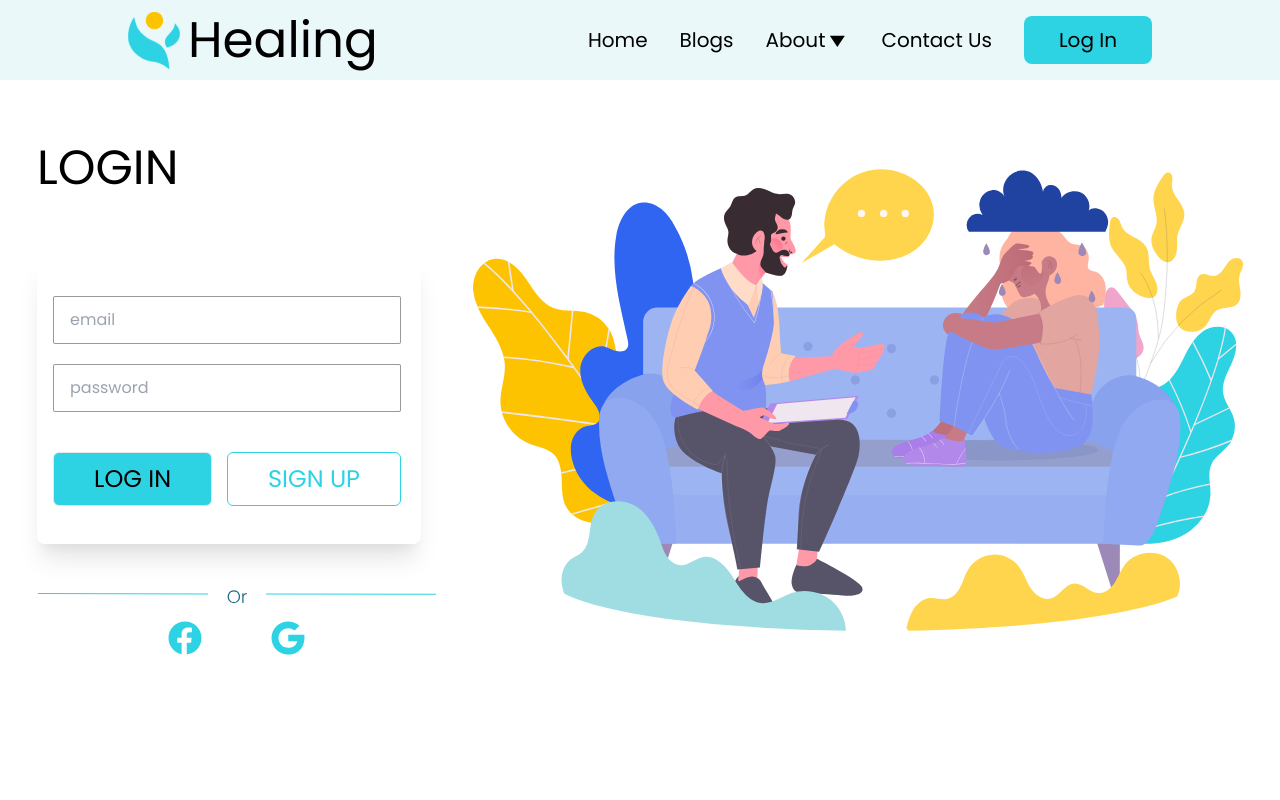
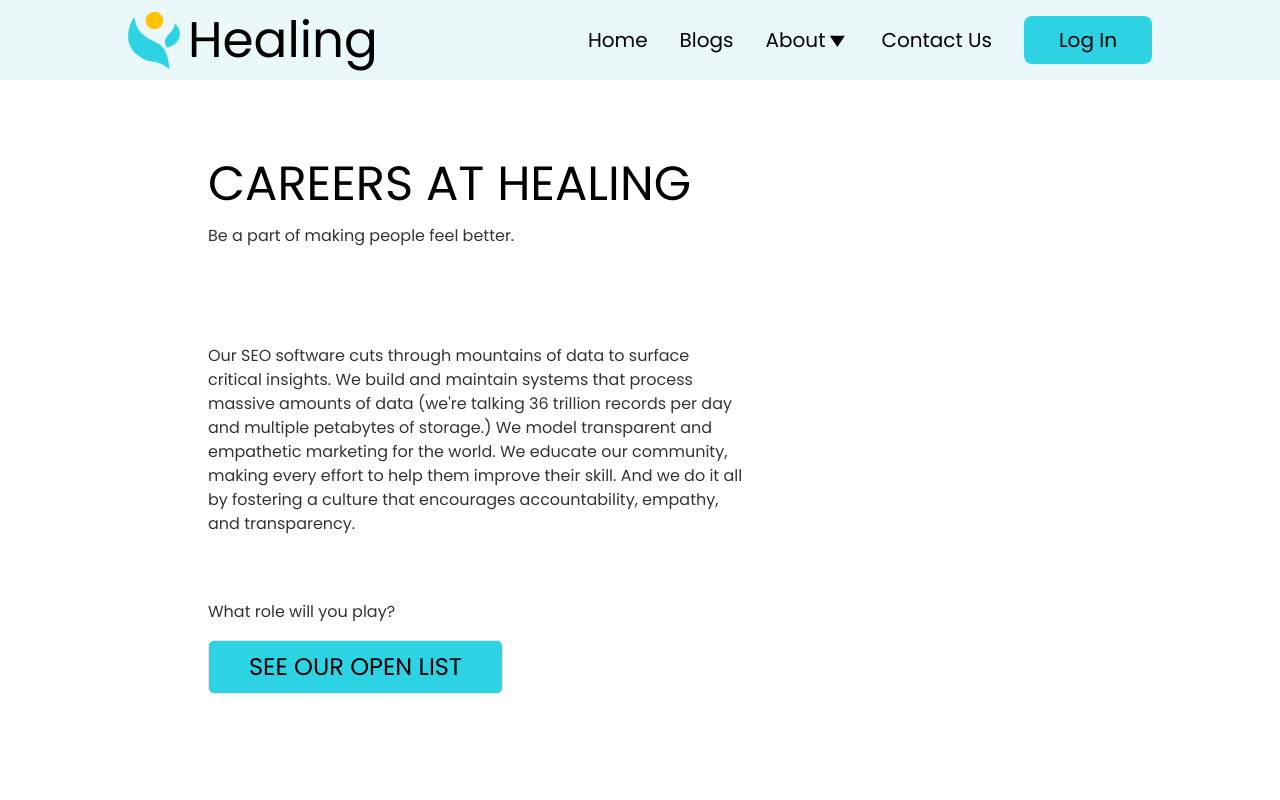
Before and after one commit to AllanSaleh/capstone-project-online-healing, a React (Create React App) app: page / in a window 1280 px wide. Shown: the top 800 px of the page. Built offline with nearby package versions, Linux system fonts and the light colour scheme.

Commit message:
the component is done

```diff
--- a/src/App.js
+++ b/src/App.js
@@ -8,6 +8,7 @@ import NavBar from './Components/NavBar/NavBar';
 import Footer from './Components/Footer/Footer';
 import AddNewCard from './Components/AddNewCard/AddNewCard';
 import Login from './Components/Login/login';
+import Careers from './Components/Careers/Careers';
 
 function App() {
   // This controls the direction of the page for RTL languages
@@ -19,7 +20,8 @@ function App() {
   return (
     <div>
       <NavBar />
-      <Login />
+      <Careers />
+      {/* <Login /> */}
       <Footer />
     </div>
   );
--- /dev/null
+++ b/src/Components/Careers/Careers.jsx
@@ -0,0 +1,28 @@
+import React from 'react'
+
+function Careers(){
+    return(
+        <div className="h-firstsection ml-52 mt-40">
+            <div className="text-5xl pb-4 ">
+            CAREERS AT HEALING
+            </div>
+            <div className="pb-24 opacity-80">
+            Be a part of making people feel better.
+            </div>
+            <div>
+                <div className="w-1/2 pb-16 opacity-80">
+                Our SEO software cuts through mountains of data to surface critical insights. We build and maintain systems that process massive amounts of data (we're talking 36 trillion records per day and multiple petabytes of storage.) We model transparent and empathetic marketing for the world. We educate our community, making every effort to help them improve their skill. And we do it all by fostering a culture that encourages accountability, empathy, and transparency.
+                </div>
+                <div className="opacity-80">
+                What role will you play?
+                </div>
+                <div>
+                    <button className="mt-4  pt-2 pb-2 pl-10 pr-10 text-subtitle rounded-md bg-blue-dark border hover:bg-white hover:text-blue-dark hover:border-blue-dark">SEE OUR OPEN LIST</button>
+                </div>
+            </div>
+        </div>
+    )
+
+}
+
+export default Careers;
```
Also changed, not shown: src/styles/main.css.
